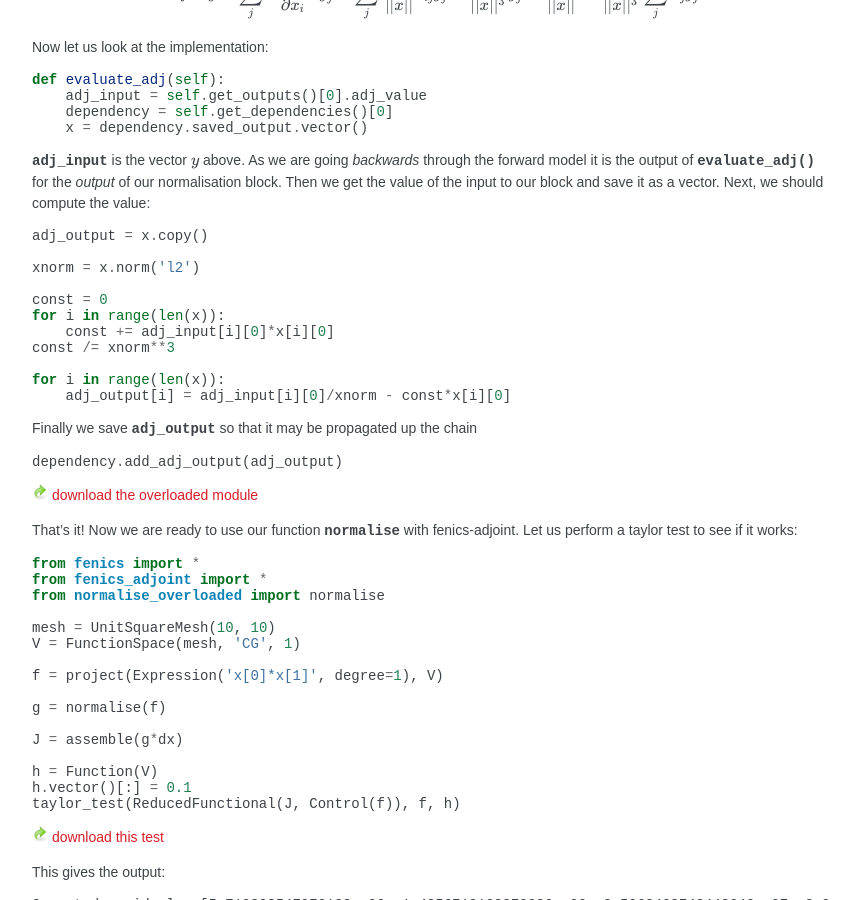
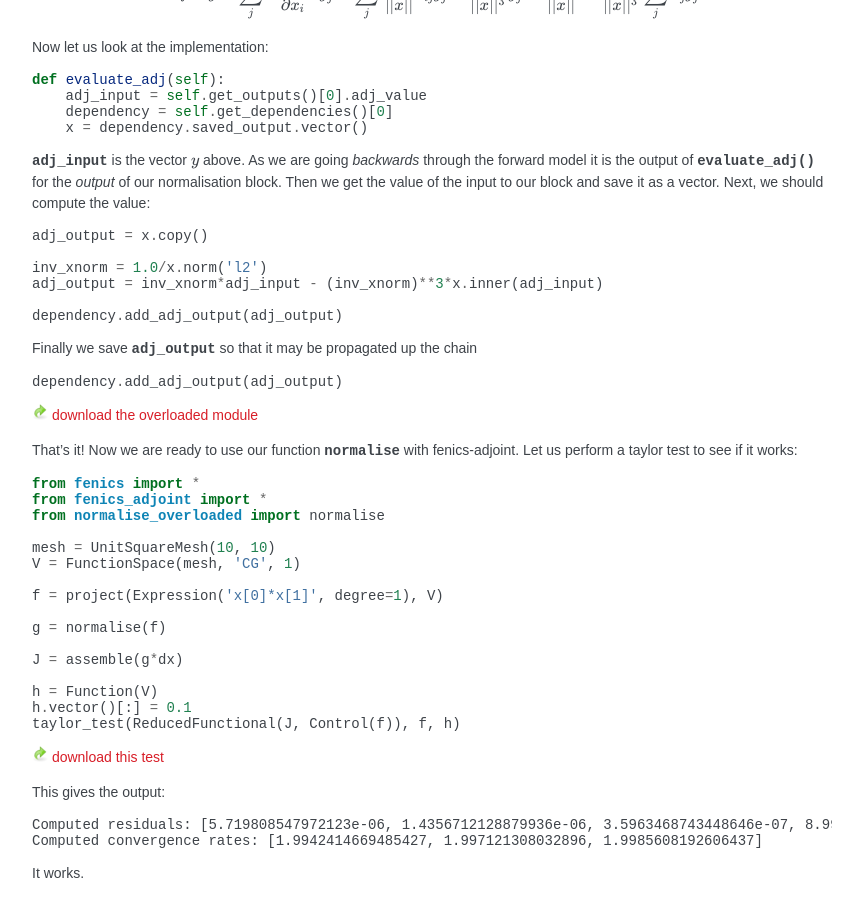
Before and after one commit to dolfin-adjoint/pyadjoint, a Sphinx documentation site: the page built from docs/source/documentation/custom_functions.rst, in a window 1280 px wide and 900 px high, scrolled down 4555 px. Shown: the whole window, without its empty margins (188-1051 px from the left). Built offline with Sphinx 7.4.7, drawn with Linux system fonts in a browser that asks for light colours; nearby versions of some CDN libraries; library files that are not in the unit come from our copies.

Commit message:
Parallel safe version.

```diff
--- a/docs/source/documentation/custom_functions.rst
+++ b/docs/source/documentation/custom_functions.rst
@@ -276,23 +276,18 @@ Next, we should compute the value:
 
 .. code-block:: python
 
-       adj_output = x.copy()
+        adj_output = x.copy()
 
-       xnorm = x.norm('l2')
+        inv_xnorm = 1.0/x.norm('l2')
+        adj_output = inv_xnorm*adj_input - (inv_xnorm)**3*x.inner(adj_input)
 
-       const = 0
-       for i in range(len(x)):
-           const += adj_input[i][0]*x[i][0]
-       const /= xnorm**3
-
-       for i in range(len(x)):
-           adj_output[i] = adj_input[i][0]/xnorm - const*x[i][0]
+        dependency.add_adj_output(adj_output)
 
 Finally we save :py:data:`adj_output` so that it may be propagated up the chain
 
 .. code-block:: python
 
-       dependency.add_adj_output(adj_output)
+        dependency.add_adj_output(adj_output)
 
 |more| `download the overloaded module`_
 
```
